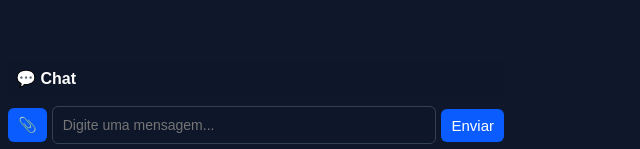
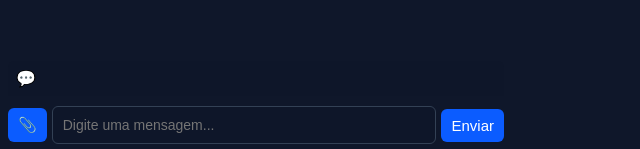
Before and after one commit to saleslima/live06, a plain HTML site: page index.html in a window 1280 px wide. Shown: the part 718-867 px from the top of the page, 0-640 px from the left. Drawn offline with nearby package versions, Linux system fonts and the light colour scheme.

Commit message:
Add files via upload

```diff
--- a/index.html
+++ b/index.html
@@ -37,7 +37,7 @@
             <div id="videos"></div>
             <div id="chat">
                 <div id="chatHeader">
-                    <span>💬 Chat</span>
+                    <span>💬</span>
                 </div>
                 <div id="chatMessages"></div>
                 <div id="chatInput">
```
